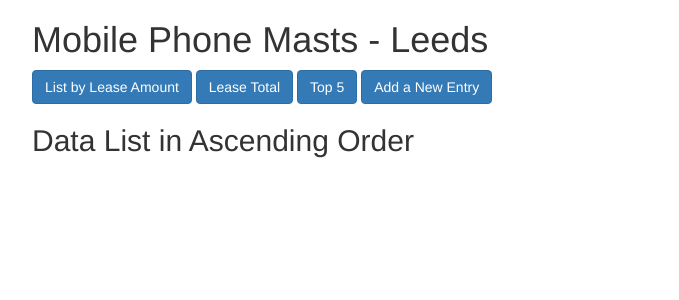
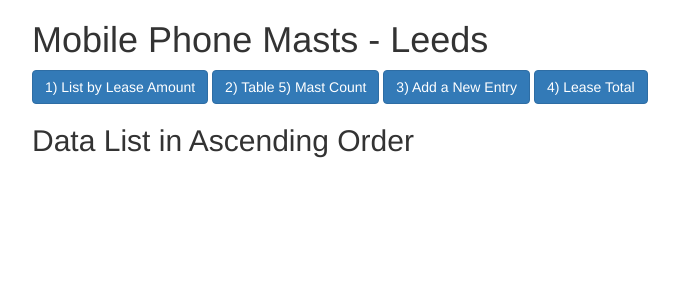
Before and after one commit to OMC86/bink_masts, a Django app: page /list/ in a window 1280 px wide. Shown: the top 300 px of the page, without its empty margins (38-717 px from the left). Run offline with Django 3.2, Linux system fonts and the light colour scheme; data that the repository does not hold is empty; some libraries are stand-ins or nearby versions.

Commit message:
removed bullet points from <ul>

```diff
--- a/static/base.css
+++ b/static/base.css
@@ -2,3 +2,7 @@ p{
     font-size: large;
     font-weight: 500;
 }
+
+ul{
+   list-style-type: none;
+}
--- a/templates/base.html
+++ b/templates/base.html
@@ -19,10 +19,10 @@
         <div class="row">
             <div class="col-sm-12">
                 <h1>Mobile Phone Masts - Leeds</h1>
-                <a class="btn btn-primary" href="{% url 'list' %}">List by Lease Amount</a>
-                <a class="btn btn-primary" href="{% url 'total' %}">Lease Total</a>
-                <a class="btn btn-primary" href="{% url 'ascending' %}">Top 5</a>
-                <a class="btn btn-primary" href="{% url 'new_entry' %}">Add a New Entry</a>
+                <a class="btn btn-primary" href="{% url 'list' %}">1) List by Lease Amount</a>
+                <a class="btn btn-primary" href="{% url 'ascending' %}">2) Table 5) Mast Count</a>
+                <a class="btn btn-primary" href="{% url 'new_entry' %}">3) Add a New Entry</a>
+                <a class="btn btn-primary" href="{% url 'total' %}">4) Lease Total</a>
                 {% block content %}
                 {% endblock %}
             </div>
```
